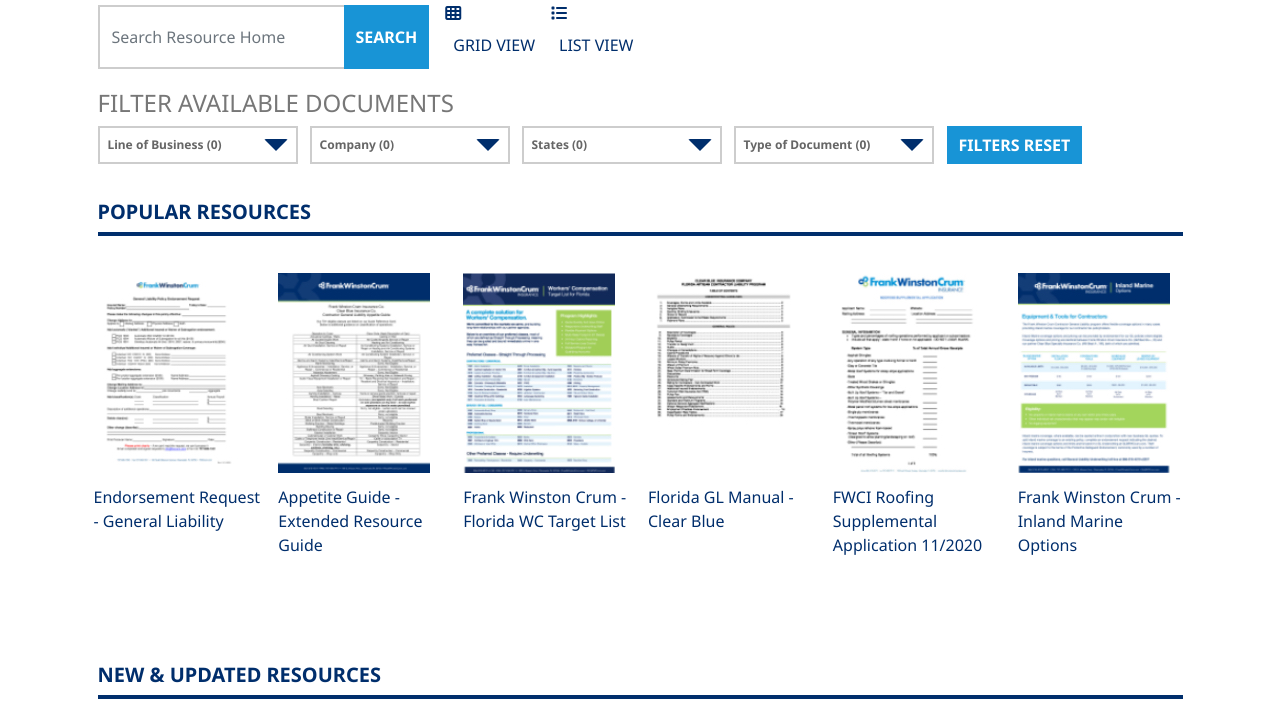
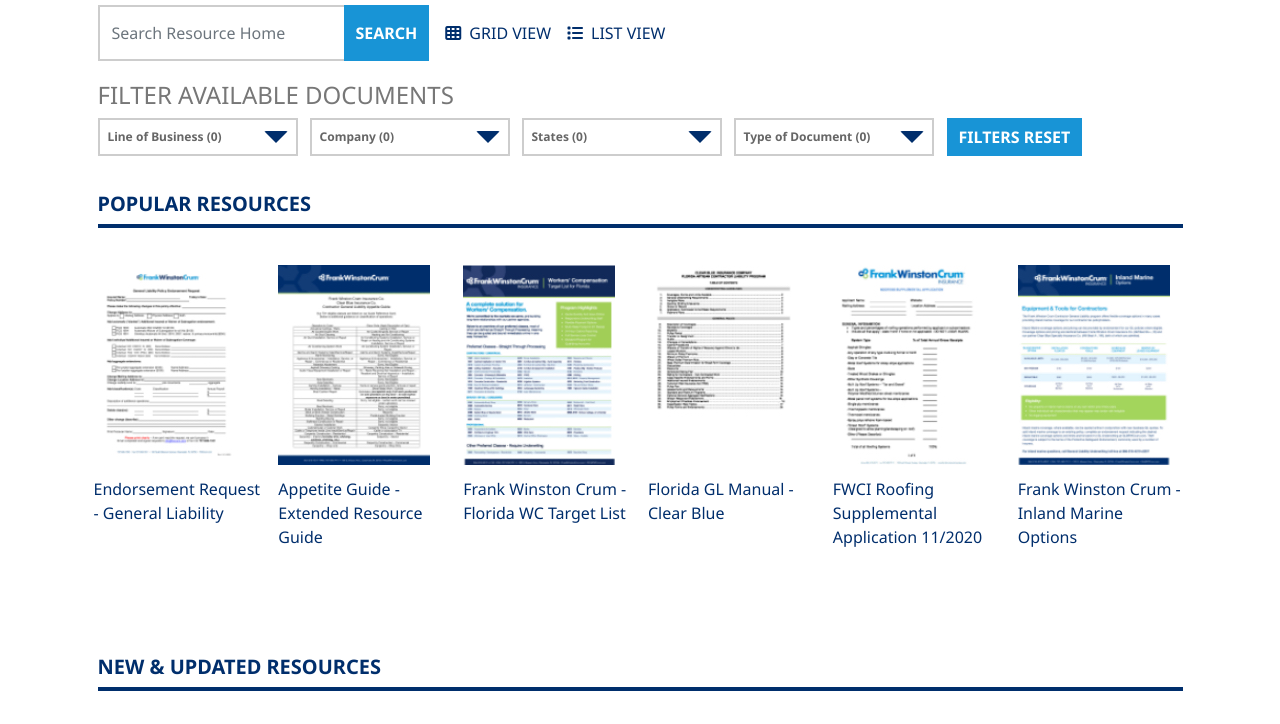
Before and after one commit to victoralvarez84/frankcrum-code-challenge, a plain HTML site: page index.html in a window 1280 px wide. Shown: the part 242-966 px from the top of the page. Drawn offline with nearby package versions, Linux system fonts and the light colour scheme.

Commit message:
last edit

```diff
--- a/index.html
+++ b/index.html
@@ -118,9 +118,15 @@
                 SEARCH
               </button>
             </form>
+            <!---GRID VIEW / LIST VIEW-->
             <div class="view-container">
-              <i class="fas fa-th"><p>GRID VIEW</p></i> <i class="fas fa-list"><p>LIST
-                VIEW</p></i>
+              <div class="grid-box">
+                <i class="fas fa-th"></i><p>GRID VIEW</p>
+              </div>
+              <div class="grid-box">
+                <i class="fas fa-list"></i><p>LIST VIEW</p>
+              </div>
+
             </div>
 
           </div>
--- a/style.css
+++ b/style.css
@@ -125,23 +125,28 @@ button {
   margin-left: 16px;
 }
 
-.fas {
+.grid-box {
   display: flex;
-  flex-direction: row;
   align-items: center;
   color: #002e6c;
   cursor: pointer;
   transition: all 0.25s ease !important;
 }
 
-.fas:hover {
+/* .fas {
+  color: #002e6c;
+  cursor: pointer;
+  transition: all 0.25s ease !important;
+} */
+
+.grid-box:hover {
   color: #1894d6;
 }
 
-.fas p {
+.grid-box p {
   margin-left: 8px;
-  margin-top: 16px;
   margin-right: 16px;
+  margin-top: 16px !important;
 }
 
 /*DOCUMENT FILTERS*/
```
